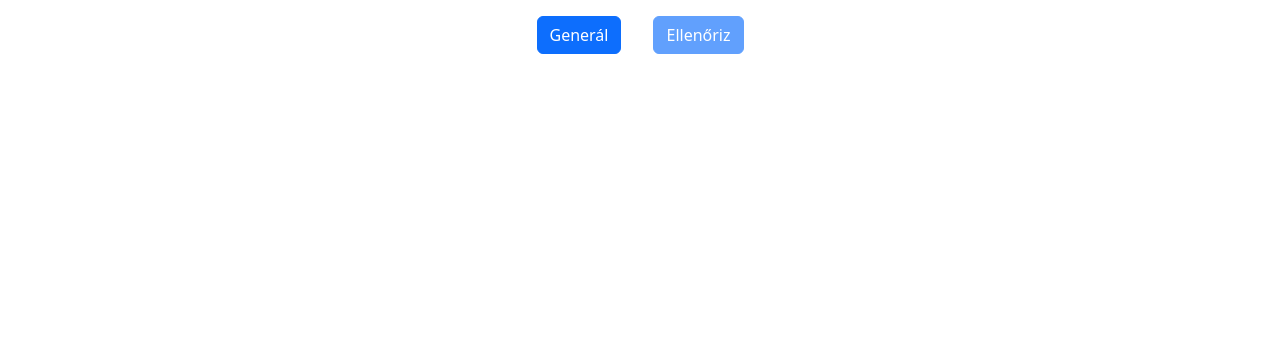
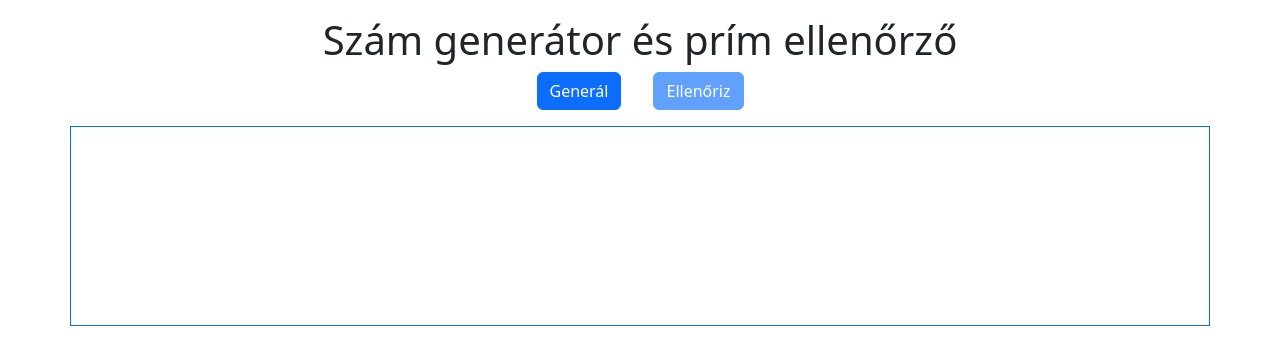
Before and after one commit to GboHalasz/learn_angular_random_prim_check, an Angular app: page /mainpage in a window 1280 px wide. Shown: the top 364 px of the page. Built offline with nearby package versions, Linux system fonts and the light colour scheme.

Commit message:
add some style to html

```diff
--- a/src/app/main-page/main-page.component.html
+++ b/src/app/main-page/main-page.component.html
@@ -1,16 +1,15 @@
 <div class="container">
     <div class="row text-center my-3">
+        <h1>Szám generátor és prím ellenőrző</h1>
         <div class="col12">
             <button (click)="onGenerateClick()" type="button" class="btn btn-primary mx-3">Generál</button>
             <button id="checkBtn" (click)="onCheckClick()" type="button" class="btn btn-primary mx-3 disabled">Ellenőriz</button>
         </div>
     </div>
     <div class="row">
-        <div id="dispGenNums" class="col12">
-        </div>
-    </div>
-    <div class="row">
-        <div id="dispPrimes" class="col12">
+        <div class="col12 border border-primary" style="height: 200px;">
+            <div id="dispGenNums" class="my-2"></div>
+            <div id="dispPrimes"  class="my-3"></div>
         </div>
     </div>
 </div>
--- a/src/app/main-page/main-page.component.ts
+++ b/src/app/main-page/main-page.component.ts
@@ -24,7 +24,7 @@ export class MainPageComponent {
   generateNumbers(quantity: number): void {
     this.generatedNums = [];
     for (let i: number = 0; i < quantity; i++) {
-      const randInt: number = Math.floor((Math.random() * 4997) + 4);
+      const randInt: number = Math.floor((Math.random() * 17) + 4);
       this.generatedNums.push(randInt);
     }
   }
@@ -88,7 +88,7 @@ export class MainPageComponent {
   }
 
 
-  enableCheckBtn() {
+  private enableCheckBtn() {
     const checkBtn = document.getElementById("checkBtn");
     checkBtn?.classList.remove("disabled");
   }
```
